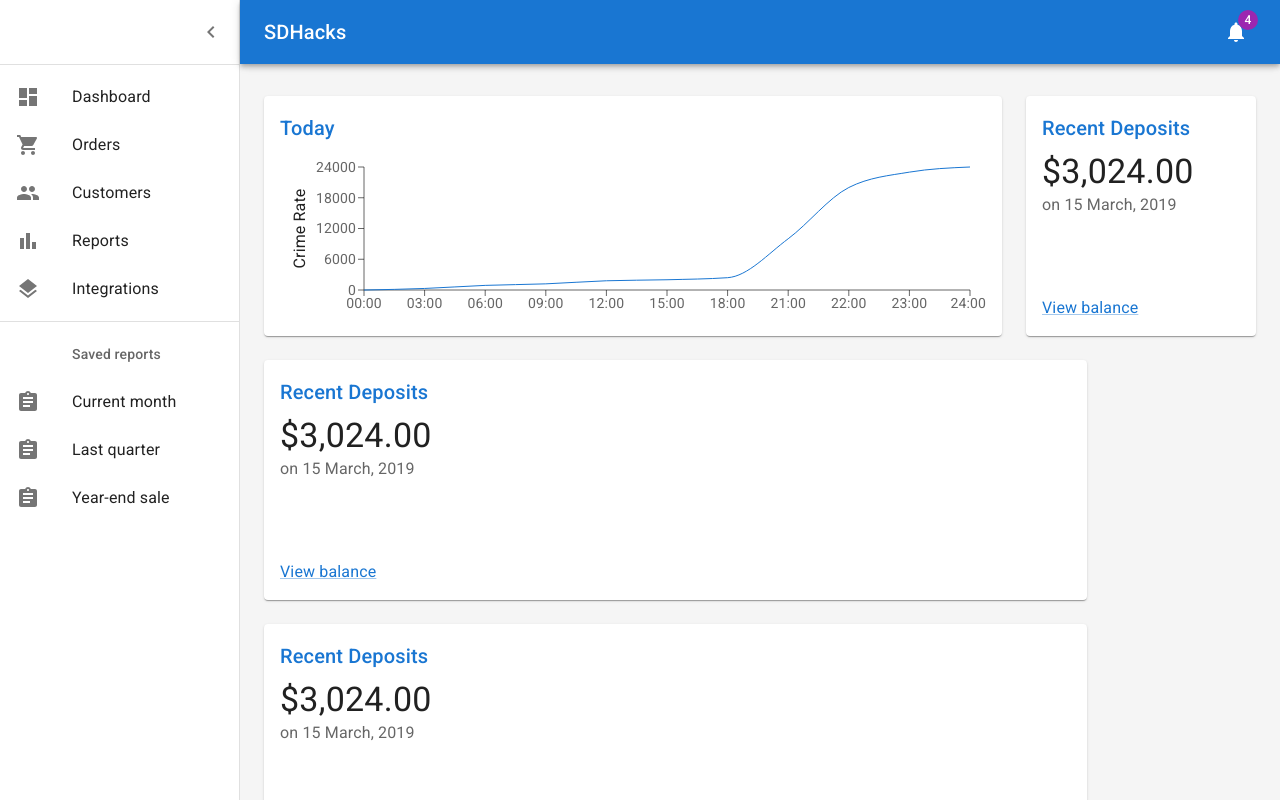
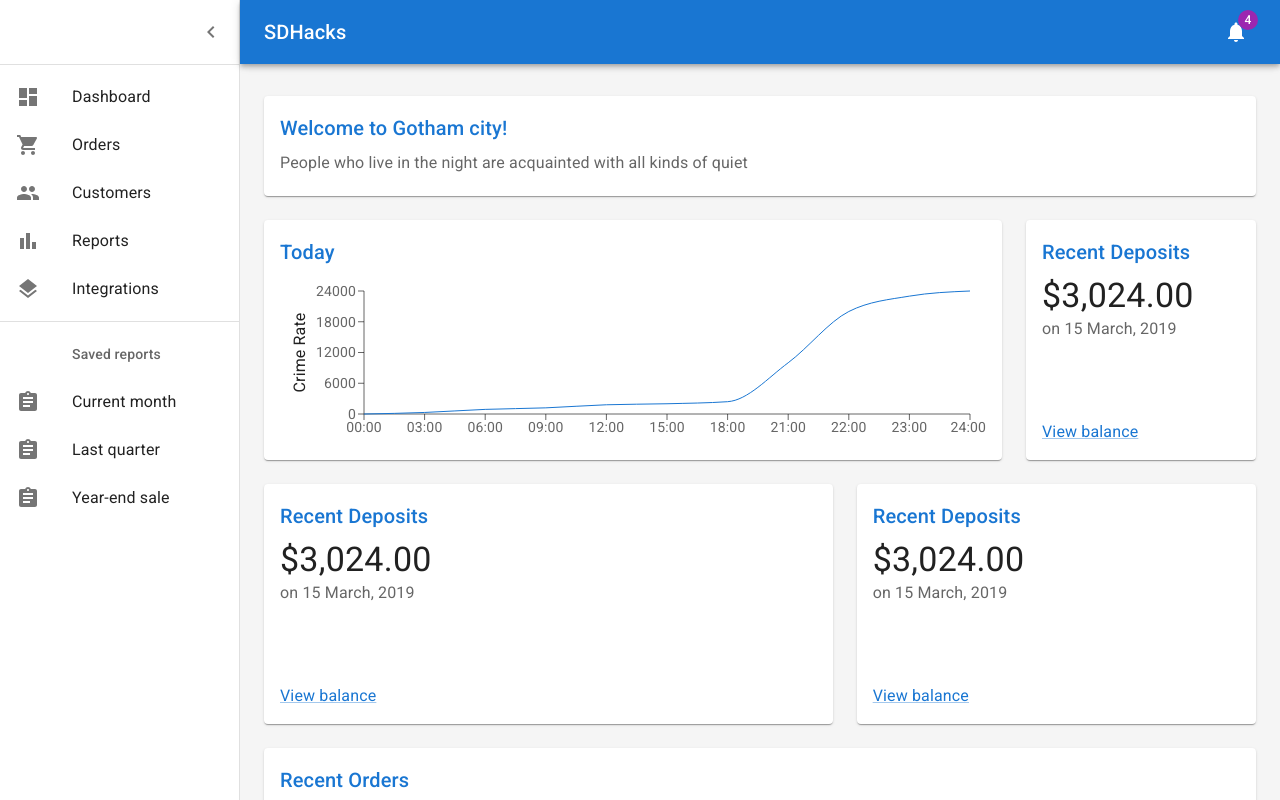
Before and after one commit to Gossty/BaSDHacks2, a React (Create React App) app in the folder create-react-app/: page / in a window 1280 px wide. Built offline with nearby package versions, Linux system fonts and the light colour scheme.

Commit message:
Added some elements

```diff
--- a/create-react-app/src/components/Dashboard.js
+++ b/create-react-app/src/components/Dashboard.js
@@ -22,6 +22,7 @@ import { mainListItems, secondaryListItems } from './listItems';
 import Chart from './Chart';
 import Deposits from './Deposits';
 import Orders from './Orders';
+import TopWidget from './TopWidget';
 
 function Copyright(props) {
   return (
@@ -162,7 +163,26 @@ function DashboardContent() {
         >
           <Toolbar />
           <Container maxWidth="lg" sx={{ mt: 4, mb: 4 }}>
+
+
+
+
             <Grid container spacing={3}>
+              {/*Top Widget */}
+              <Grid item xs={12} md={12} lg={12}>
+                <Paper
+                  sx={{
+                    p: 2,
+                    display: 'flex',
+                    flexDirection: 'column',
+                    height: 100,
+                  }}
+                >
+                  <TopWidget/>
+                </Paper>
+              </Grid>
+
+
               {/* Chart */}
               <Grid item xs={12} md={8} lg={9}>
                 <Paper
@@ -192,7 +212,7 @@ function DashboardContent() {
 
               </Grid>
 
-              <Grid item xs={12} md={7} lg={10}>
+              <Grid item xs={12} md={7} lg={7}>
                 <Paper
                   sx={{
                     p: 2,
@@ -206,7 +226,7 @@ function DashboardContent() {
 
               </Grid>
 
-              <Grid item xs={12} md={5} lg={10}>
+              <Grid item xs={12} md={5} lg={5}>
                 <Paper
                   sx={{
                     p: 2,
--- /dev/null
+++ b/create-react-app/src/components/TopWidget.js
@@ -0,0 +1,19 @@
+import * as React from 'react';
+import Link from '@mui/material/Link';
+import Typography from '@mui/material/Typography';
+import Title from './Title';
+
+function preventDefault(event) {
+  event.preventDefault();
+}
+
+export default function TopWidget() {
+  return (
+    <React.Fragment>
+      <Title>Welcome to Gotham city!</Title>
+      <Typography color="text.secondary" sx={{ flex: 1 }}>
+      People who live in the night are acquainted with all kinds of quiet
+      </Typography>
+    </React.Fragment>
+  );
+}
```
